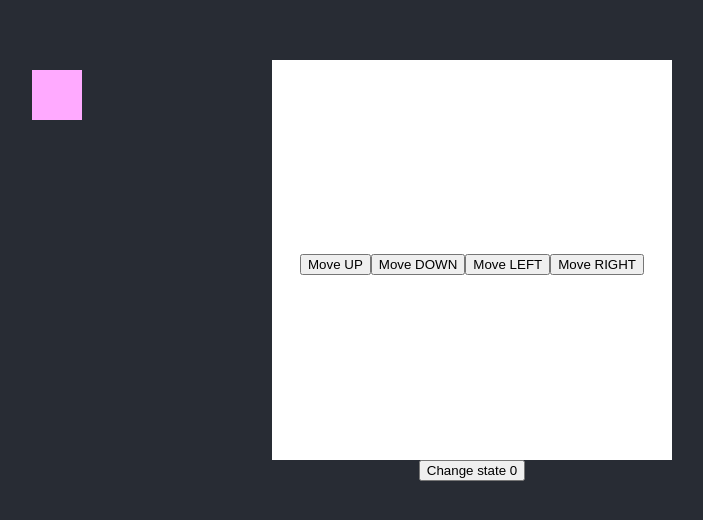
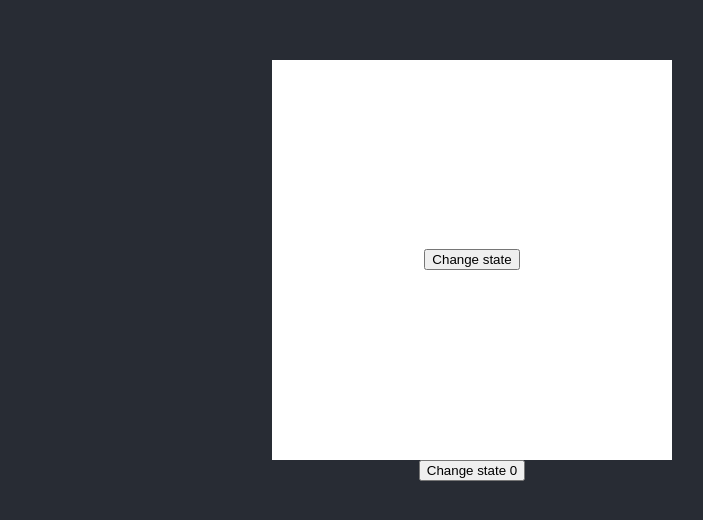
Before and after one commit to Simofy/fe2-7, a React (Create React App) app: page / in a window 1280 px wide. Shown: the part 130-650 px from the top of the page, without its empty margins (168-871 px from the left). Built offline with nearby package versions, Linux system fonts and the light colour scheme.

Commit message:
Adding lesson 7

```diff
--- a/src/App.jsx
+++ b/src/App.jsx
@@ -1,4 +1,4 @@
-import React from "react";
+import React, { useState } from "react";
 import "./App.css";
 import Test1 from "./lesson-1/Test1";
 import Lesson4, { ColorChanger } from "./lesson-4";
@@ -9,7 +9,33 @@ import FormComponents from "./lesson-6";
 import Game from "./lesson-6/Game";
 import Animation from "./lesson-6/Animation";
 import CollapseComponent from "./lesson-3/Collapse";
+import Lesson7 from "./lesson-7";
 // import RandomNameGenerator from "./RandomNameGenerator";
+
+function AppComponent() {
+  const [variable, setVariable] = useState(0);
+  return (
+    <div className="App">
+      <header className="App-header">
+        <div className="container">
+          {/* <FormComponents /> */}
+          {/* <SecondPropElement propValue={this.state.variable}  /> */}
+          <Lesson7 incrementFunction={setVariable}/>
+          {/* <CollapseComponent /> */}
+          {/* <Animation /> */}
+        </div>
+        <button
+          type="button"
+          onClick={() => {
+            setVariable(variable + 1);
+          }}
+        >
+          Change state {variable}
+        </button>
+      </header>
+    </div>
+  );
+}
 
 class App extends React.Component {
   state = {
@@ -26,7 +52,7 @@ class App extends React.Component {
           <div className="container">
             {/* <FormComponents /> */}
             {/* <SecondPropElement propValue={this.state.variable}  /> */}
-            <Game />
+            <Lesson7 />
             {/* <CollapseComponent /> */}
             {/* <Animation /> */}
           </div>
@@ -34,7 +60,7 @@ class App extends React.Component {
             type="button"
             onClick={() => {
               this.setState({
-                variable: this.state.variable + 1,
+                variable: 10,
               });
             }}
           >
@@ -46,4 +72,4 @@ class App extends React.Component {
   }
 }
 
-export default App;
+export default AppComponent;
--- /dev/null
+++ b/src/lesson-7/index.jsx
@@ -0,0 +1,31 @@
+import { useEffect, useState } from "react";
+
+export default function Lesson7(props) {
+  const { incrementFunction } = props;
+  const [testState, setTestState] = useState("");
+  console.log(incrementFunction);
+  useEffect(() => {
+    console.log("useEffect");
+    console.log(document.getElementById('test'))
+  }, []);
+
+  return (
+    <button
+      id="test"
+      onClick={() => {
+        incrementFunction((odlValue) => odlValue + 1);
+        // let count = 0;
+        // incrementFunction((oldIncrementValue) => {
+        //   const newValue = [];
+        //   newValue.push();
+        //   return newValue;
+        // });
+        // testState.test += 100;
+        // console.log(testState / 10)
+        // setTestState(count);
+      }}
+    >
+      Change state {testState}
+    </button>
+  );
+}
```
Also changed, not shown: src/lesson-7/doors.jpg (added).
